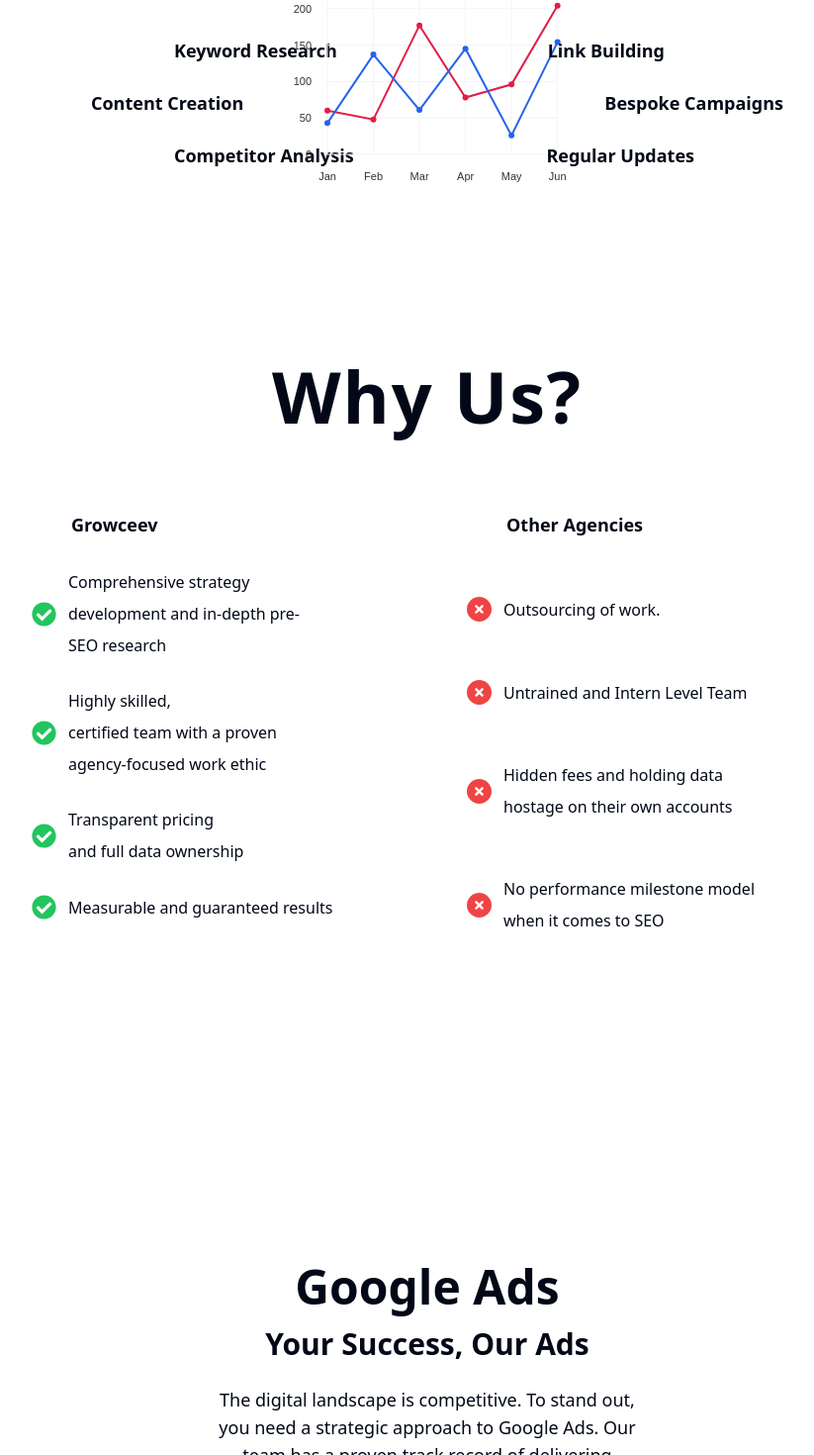
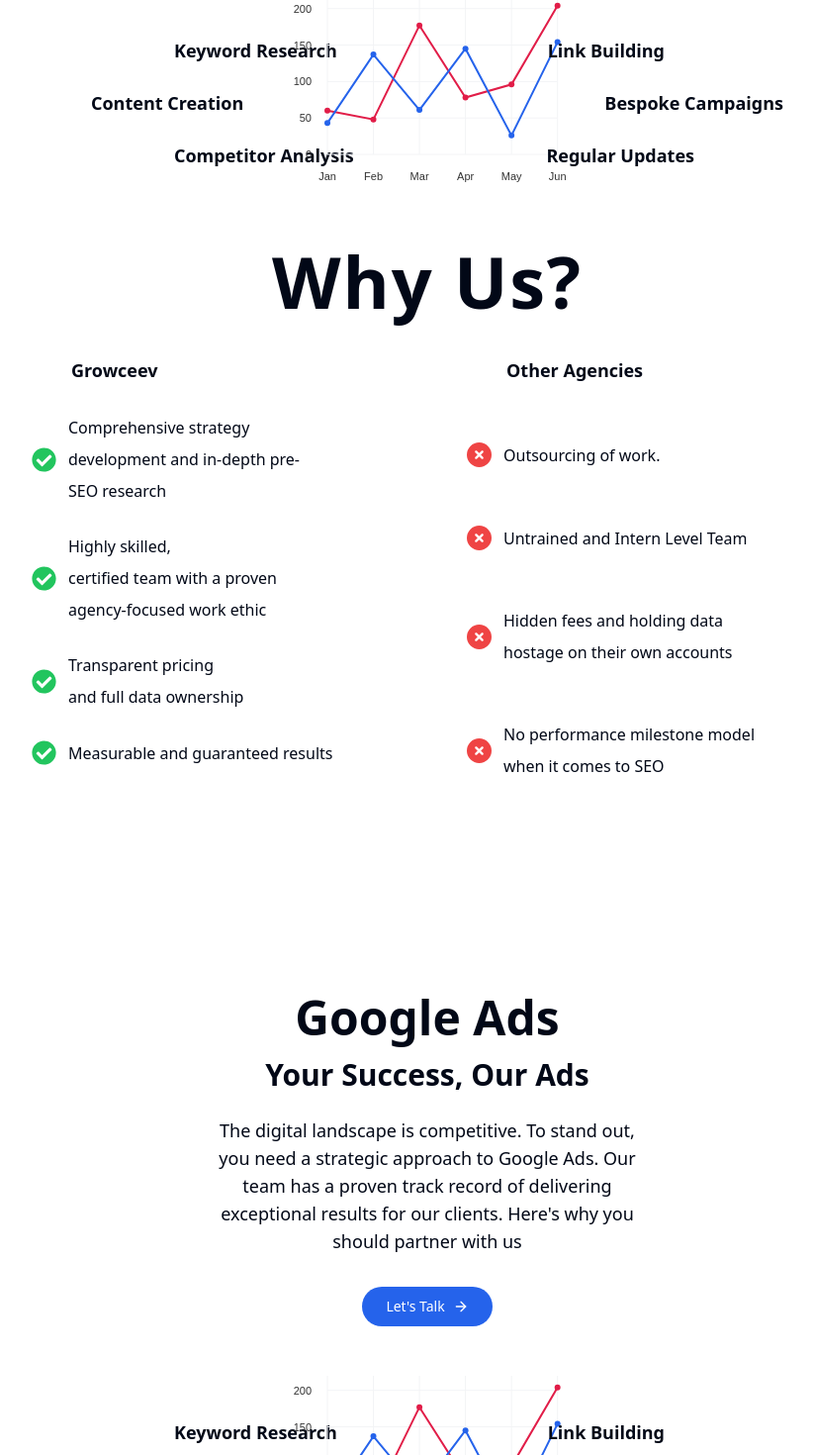
Before and after one commit to benedicti0n/Growceev, a Next.js app in the folder growceev/: page / in a window 1280 px wide. Shown: the part 3052-4522 px from the top of the page at 99% size, without its empty margins (208-1031 px from the left). Built offline with nearby package versions, Linux system fonts and the light colour scheme.

Commit message:
components updated.

```diff
--- a/growceev/src/components/GoogleAds.jsx
+++ b/growceev/src/components/GoogleAds.jsx
@@ -4,8 +4,8 @@
 
 export default function GoogleAds() {
   return (
-    <div className="h-screen bg-gradient-to-b from-white to-white py-10">
-      <main className="flex flex-col items-center text-center pt-20 px-4">
+    <div className="h-screen bg-gradient-to-b from-white to-white">
+      <main className="flex flex-col items-center text-center px-4">
         <h1 className="text-5xl font-bold mb-4">Google Ads</h1>
         <h2 className="text-3xl font-semibold mb-6">Your Success, Our Ads</h2>
         <p className="text-lg mb-8 mx-96">
--- a/growceev/src/components/Services.jsx
+++ b/growceev/src/components/Services.jsx
@@ -50,18 +50,6 @@
     },
     {
         title: "Lead Generation B2B",
-        description: "Let our experts take charge of your PPC campaign. Don't Settle For LESS, Achieve BIG With Our Performance Marketing Strategies",
-    },
-    {
-        title: "Ecommerce Ads Management",
-        description: "We know how to scale a D2C brand. We are focused on getting Best ROAS. Hardcore Strategies to grow D2C businesses and Ecommerce Websites",
-    },
-    {
-        title: "Lead Generation Services B2C",
-        description: "Get in touch with our Lead Generation services. Our main priority is to get maximum quality leads at less cost.",
-    },
-    {
-        title: "Lead Generation B2B",
         description: "Let our experts take charge of your PPC campaign.Don't Settle For LESS, Achieve BIG With Our Performance Marketing Strategies",
     },
     {
--- a/growceev/src/components/WhyUs.jsx
+++ b/growceev/src/components/WhyUs.jsx
@@ -99,9 +99,9 @@
   ];
 
   return (
-    <div className="min-h-screen w-full flex flex-col justify-center items-center py-10">
-      <h1 className="text-center text-7xl tracking-wide font-semibold mt-20 pt-10">Why Us?</h1>
-      <div className="w-[800px] h-[600px] flex justify-between items-center mt-20">
+    <div className="min-h-screen w-full flex flex-col justify-center items-center">
+    <h1 className="text-center text-7xl tracking-wide font-semibold">Why Us?</h1>
+    <div className="w-[800px] h-[600px] flex justify-between items-center mt-10">
         {/* Table 1 */}
         <div className="w-[45%] h-full flex flex-col space-y-8 items-start">
         <h2 className='font-bold flex justify-center items-center text-lg ml-10'>Growceev</h2>
```
